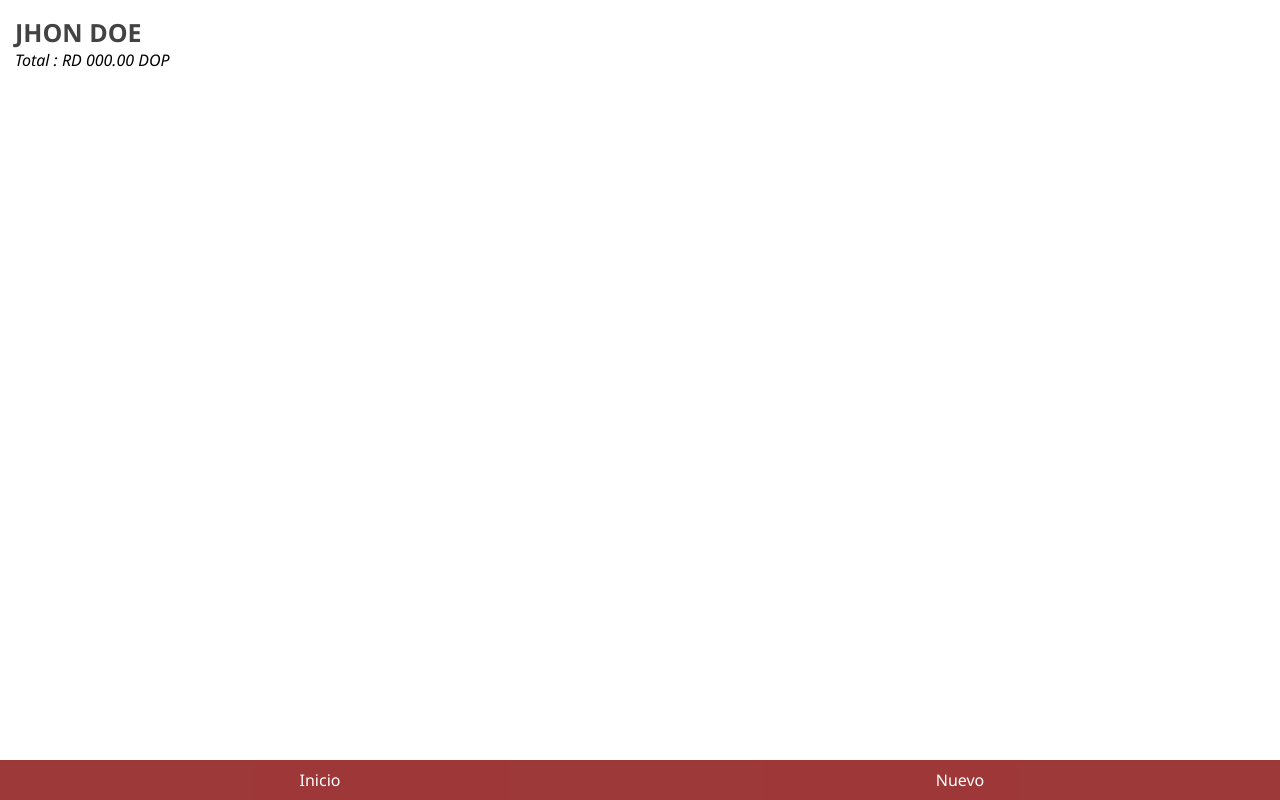
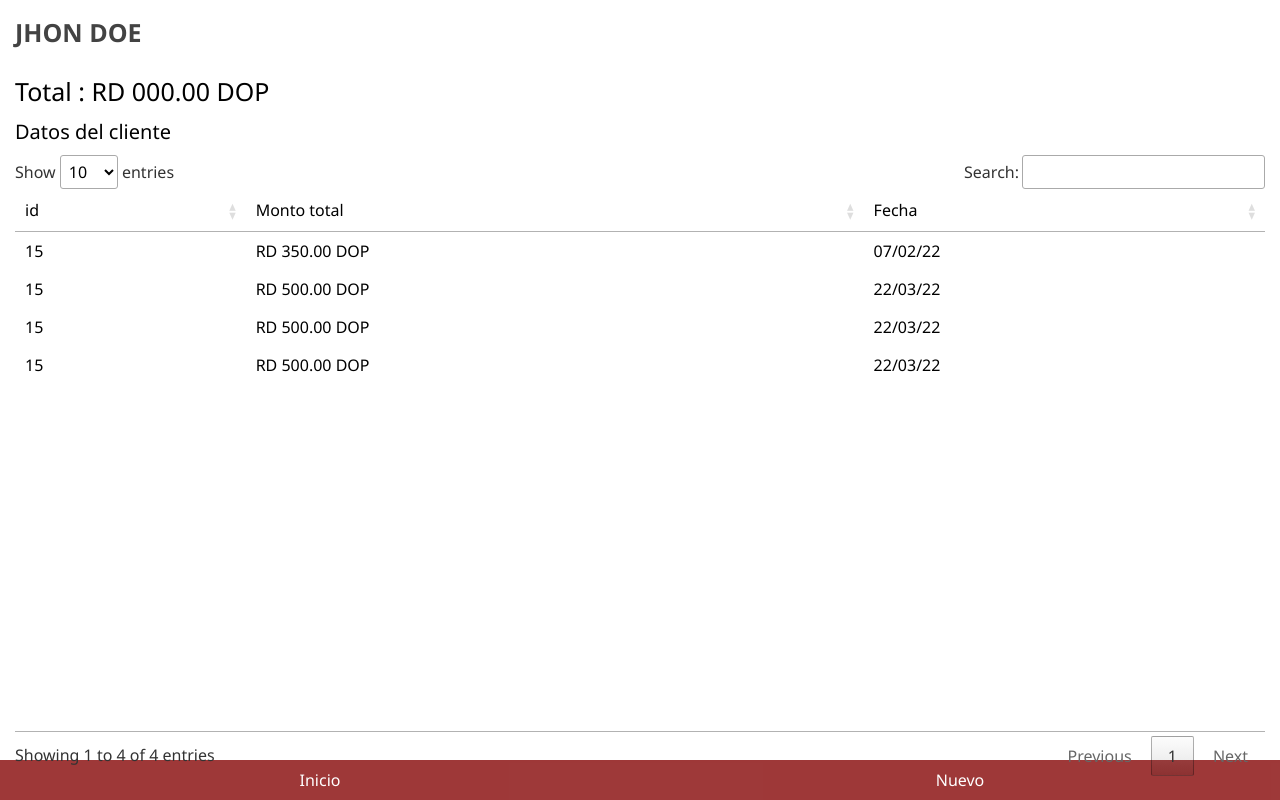
Before and after one commit to MichaelEnc13/fiao, a PHP site: page /client in a window 1280 px wide. Run offline with PHP 8.4, Linux system fonts and the light colour scheme; some libraries are stand-ins or nearby versions.

Commit message:
Agregue estilos y elementos del views/client.php

```diff
--- a/src/css/style.css
+++ b/src/css/style.css
@@ -47,3 +47,15 @@ h2 {
 .home__container {
     padding: 15px;
 }
+.amout, .amout span{
+    font-style: normal;
+    font-size: 25px;
+}
+.date__client{
+    padding-top: 25px;
+}
+.client_container h3{
+    font-size: 20px;
+    font-weight: 500;
+    padding: 10px 0;
+}
--- a/views/client/client.php
+++ b/views/client/client.php
@@ -1,6 +1,45 @@
 <div class="home__container">
     <h2>Jhon Doe</h2>
     <div class="date__client">
-        <i>Total :</i>  <i>RD <span>000.00</span> DOP</i>
+        <i class="amout">Total : RD <span>000.00</span> DOP</i>
+    </div>
+    <div class="client_container">
+        <h3>Datos del cliente</h3>
+        <table id="table" class="table  table-hover">
+
+            <thead>
+                <tr>
+                    <td>id</td>
+                    <td>Monto total</td>
+                    <td>Fecha</td>
+                </tr>
+            </thead>
+
+            <tbody>
+
+                    <tr>
+                       <td>15</td>
+                       <td>RD 350.00 DOP</td>
+                       <td>07/02/22</td>
+                    </tr>
+                    <tr>
+                       <td>15</td>
+                       <td>RD 500.00 DOP</td>
+                       <td>22/03/22</td>
+                    </tr>
+                    <tr>
+                       <td>15</td>
+                       <td>RD 500.00 DOP</td>
+                       <td>22/03/22</td>
+                    </tr>
+                    <tr>
+                       <td>15</td>
+                       <td>RD 500.00 DOP</td>
+                       <td>22/03/22</td>
+                    </tr>
+
+            </tbody>
+        </table>
+
     </div>
 </div>
```
